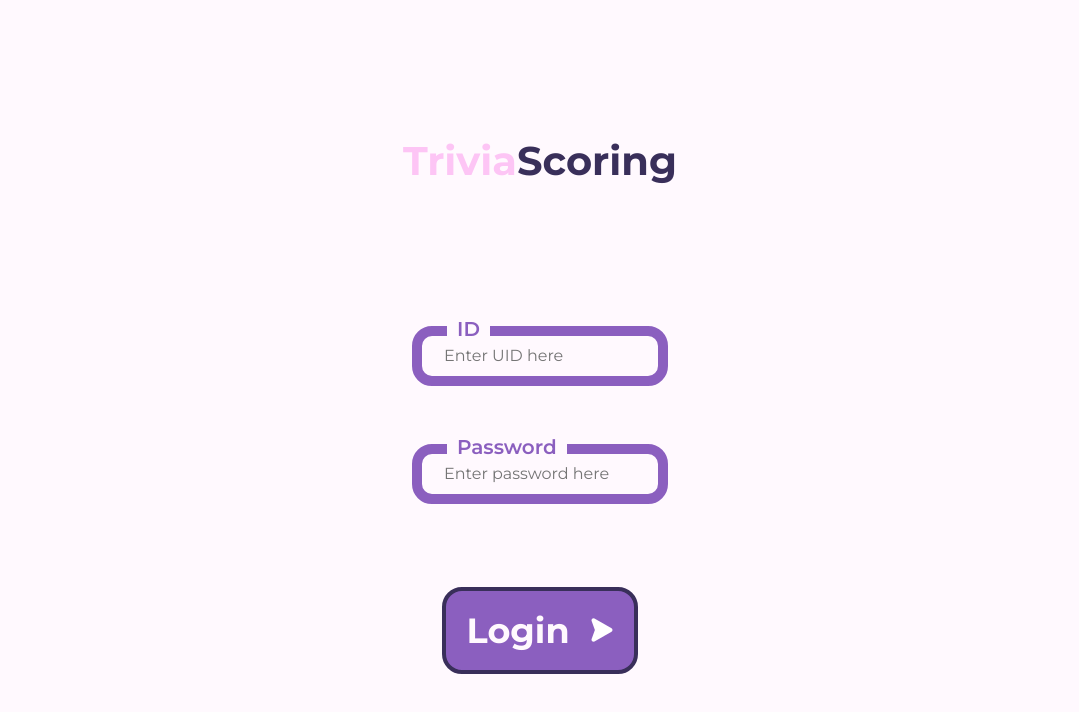
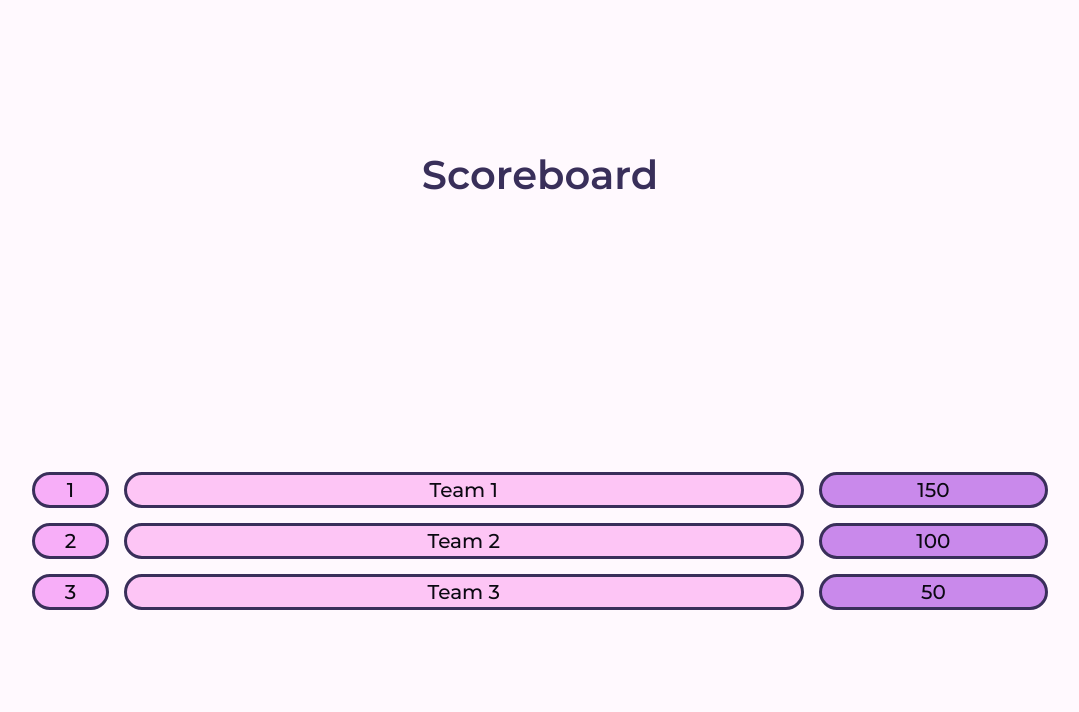
Before and after one commit to hoangm960/trivia_scoring, a React (Create React App) app: page / in a window 1280 px wide. Shown: the top 712 px of the page, without its empty margins (100-1179 px from the left). Built offline with nearby package versions, Linux system fonts and the light colour scheme; the HTML template or start-up script is replaced by a standard one.

Commit message:
update sccoreboard (new)

```diff
--- a/src/App.js
+++ b/src/App.js
@@ -11,7 +11,7 @@ const App = () => {
   return (
     <Router>
       <Switch>
-        <Route exact path="/" component={LoginPage } />
+        <Route exact path="/" component={Scoreboard} />
         <Route path="/game_team" component={TeamPage} />
         <Route path="/game_over" component={GameOver} />
       </Switch>
--- a/src/pages/scoreboard.jsx
+++ b/src/pages/scoreboard.jsx
@@ -6,20 +6,20 @@ function Scoreboard() {
     <div className="container">
       <div className="scoreboard-title">Scoreboard</div>
       <div className="teams-info-container">
-            <div className="teams-rank">
-                <div className="team-rank"><div className="team-info-text">1</div></div>
-                <div className="team-rank"><div className="team-info-text">2</div></div>
-                <div className="team-rank"><div className="team-info-text">3</div></div>
+            <div className="team-info">
+                <div className="team-rank team-info-text">1</div>
+                <div className="team-name team-info-text">Team 1</div>
+                <div className="team-score team-info-text">150</div>
             </div>
-            <div className="teams-name">
-                <div className="team-name"><div className="team-info-text">Team 1</div></div>
-                <div className="team-name"><div className="team-info-text">Team 2</div></div>
-                <div className="team-name"><div className="team-info-text">Team 3</div></div>
+            <div className="team-info">
+                <div className="team-rank team-info-text">2</div>
+                <div className="team-name team-info-text">Team 2</div>
+                <div className="team-score team-info-text">100</div>
             </div>
-            <div className="teams-score">
-                <div className="team-score"><div className="team-info-text">150</div></div>
-                <div className="team-score"><div className="team-info-text">100</div></div>
-                <div className="team-score"><div className="team-info-text">50</div></div>
+            <div className="team-info">
+                <div className="team-rank team-info-text">3</div>
+                <div className="team-name team-info-text">Team 3</div>
+                <div className="team-score team-info-text">50</div>
             </div>
        </div>
     </div>
--- a/src/pages/style/scoreboard.css
+++ b/src/pages/style/scoreboard.css
@@ -24,32 +24,25 @@
 }
 
 .teams-info-container {
-    width: 90%;
+    width: 80%;
     align-items: center;
-    flex-direction: row;
+    flex-direction: column;
     display: flex;
     justify-content: space-around;
     gap: 15px;
     position: relative;
 }
 
-
-.teams-rank, .teams-name, .teams-score {
+.team-info {
+    width: 100%;
+    align-items: center;
     display: flex;
-    flex-direction: column;
-    justify-content: space-evenly;
-    gap: 10px;
+    flex-direction: row;
+    justify-content: space-around;
+    gap: 15px;
+    position: relative;
 }
 
-.teams-rank {
-    width: 10%;
-}
-.teams-name {
-    width: 60%;
-}
-.teams-score {
-    width: 10%;
-}
 
 .team-info-text {
     color: var(--Black, #0B0912);
@@ -63,8 +56,8 @@
 
 .team-rank  {
     display: flex;
-    width: 2rem;
-    min-height: 1.875rem;
+    width: 5%;
+    height: 1.875rem;
     padding: 0rem 0.625rem;
     justify-content: center;
     align-items: center;
@@ -72,13 +65,12 @@
     border-radius: 2.5rem;
     border: 3px solid var(--Deep-Dark-Purple, #392F5A);
     background: var(--Dark-Pink, #F7AEF8);
-    }
-
+}
 
 .team-name  {
     display: flex;
-    width: 85%;
-    min-height: 1.875rem;
+    width: 60%;
+    height: 1.875rem;
     padding: 0rem 0.625rem;
     justify-content: center;
     align-items: center;
@@ -94,8 +86,8 @@
     display: flex;
     justify-content: center;
     align-items: center;
-    width: 80%;
-    min-height: 1.875rem;
+    width: 20%;
+    height: 1.875rem;
     padding: 0rem 0.625rem;
     gap: 0.625rem;
     flex-shrink: 0;
```
